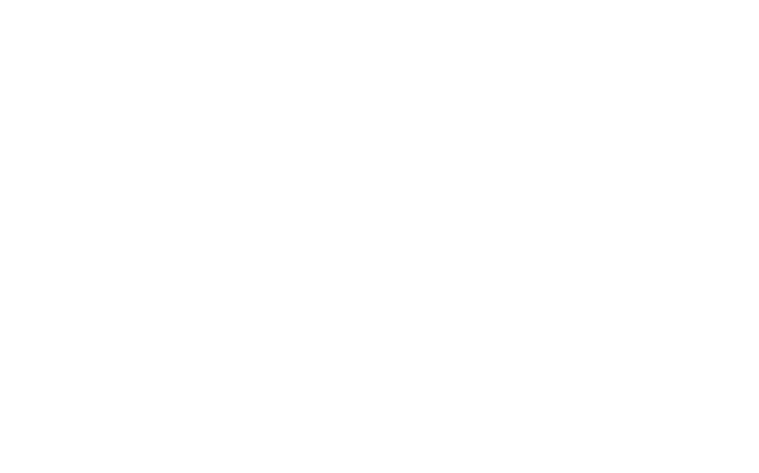
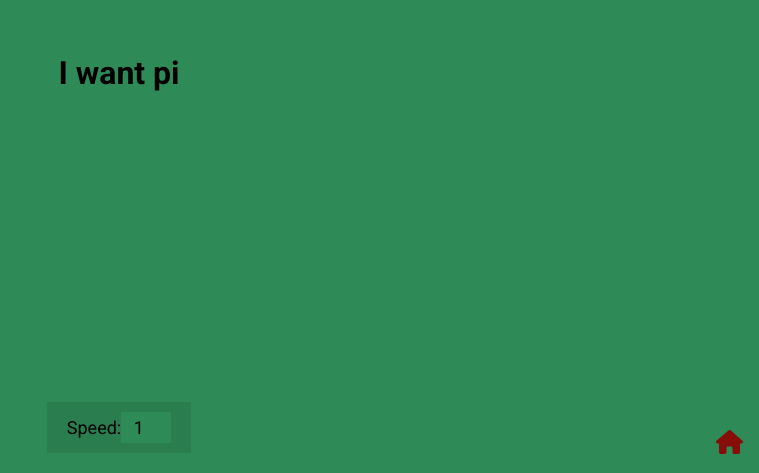
Before and after one commit to lalicia/50_projects_in_50_days, a React (Create React App) app in the folder 0react_50_projects/: page /auto-text-effect in a window 1280 px wide. Before the commit this address had no page. Shown: the part 327-800 px from the top of the page, without its empty margins (521-1280 px from the left). Built offline with nearby package versions, Linux system fonts and the light colour scheme; a web font is replaced by a local one.

Commit message:
completed React conversion Auto Text Effect

```diff
--- a/0react_50_projects/src/assets/projectsdata.js
+++ b/0react_50_projects/src/assets/projectsdata.js
@@ -203,6 +203,13 @@
         description: "Double clicking the image will produce a heart animation and increment the number of likes",
         image: require("../projects/DoubleClickHeart/doubleclickheart.JPG"),
         link: "/double-click-heart"
+    },
+    {
+        id: 30,
+        name: "Auto Text Effect",
+        description: "Text has a typing animation effect and user can alter the speed setting",
+        image: require("../projects/AutoTextEffect/autotexteffect.JPG"),
+        link: "/auto-text-effect"
     }
 
 ]
--- a/0react_50_projects/src/index.js
+++ b/0react_50_projects/src/index.js
@@ -35,6 +35,7 @@
 import ToastNotification from "./projects/ToastNotification/ToastNotification.js";
 import GithubProfiles from "./projects/GithubProfiles/GithubProfiles.js";
 import DoubleClickHeart from "./projects/DoubleClickHeart/DoubleClickHeart.js";
+import AutoTextEffect from "./projects/AutoTextEffect/AutoTextEffect.js";
 
 //import { render } from "react-dom";
 import {
@@ -78,6 +79,7 @@
         <Route path="/toast-notification" element={<ToastNotification />} />
         <Route path="/github-profiles" element={<GithubProfiles />} />
         <Route path="/double-click-heart" element={<DoubleClickHeart />} />
+        <Route path="/auto-text-effect" element={<AutoTextEffect />} />
 
       </Routes>
     </BrowserRouter>
--- /dev/null
+++ b/0react_50_projects/src/projects/AutoTextEffect/AutoTextEffect.css
@@ -0,0 +1,40 @@
+@import url('https://fonts.googleapis.com/css2?family=Roboto:wght@400;700&display=swap');
+/* font-family: 'Roboto', sans-serif; */
+
+.ate-container {
+    background-color: seagreen;
+    font-family: 'Roboto', sans-serif;
+    display: flex;
+    flex-direction: column;
+    align-items: center;
+    justify-content: center;
+    height: 100vh;
+    overflow: hidden;
+    margin: 0;
+}
+
+.ate-text {
+    font-size: 2rem;
+    font-weight: bold;
+}
+
+.ate-speed-div {
+    position: absolute;
+    bottom: 1.25rem;
+    background: rgba(0,0,0,0.1);
+    padding: 0.625rem 1.25rem;
+    font-size: 1.125rem;
+}
+
+.ate-speed-input {
+    width: 3.125rem;
+    padding: 0.3125rem;
+    font-size: 1.125rem;
+    background-color: seagreen;
+    border: none;
+    text-align: center;
+}
+
+.ate-speed-input:focus {
+    outline: none;
+}
--- /dev/null
+++ b/0react_50_projects/src/projects/AutoTextEffect/AutoTextEffect.js
@@ -0,0 +1,52 @@
+import React from "react";
+import {useState, useEffect} from "react";
+
+import "./AutoTextEffect.css";
+import HomeButton from "../../components/HomeButton.js";
+
+const theText = "I want pizza..."
+
+function AutoTextEffect() {
+    const [speed, setSpeed] = useState(300);
+    const [text, setText] = useState("");
+    //to have value show in the input when the user increases/decreases
+    const [inputValue, setInputValue] = useState(1);
+
+    //the typing effect
+    useEffect(() => {
+        const timeout = setTimeout(() => {
+            setText(theText.slice(0, text.length + 1))
+        }, speed)
+
+        return () => clearTimeout(timeout)
+    }, [text, speed])
+
+    //resets the text and makes it start again
+    useEffect(() => {
+        let timeout;
+        if(text === theText) {
+            timeout = setTimeout(() => setText(""), speed * 2)
+        }
+        return () => clearTimeout(timeout);
+    }, [text, speed])
+
+    function handleInput(e) {
+        setSpeed(300 / e.target.value)
+        setInputValue(e.target.value)
+    }
+
+    return (
+        <div className="ate-container">
+            <h1 className="ate-text" id="text">{text}</h1>
+
+            <div className="ate-speed-div">
+                <label htmlFor="speed">Speed:</label>
+                <input type="number" id="speed" className="ate-speed-input" value={inputValue} min="1" max="5" step="1" onInput={handleInput} />
+            </div>
+
+            <HomeButton />
+        </div>
+    )
+}
+
+export default AutoTextEffect;
```
Also changed, not shown: 0react_50_projects/src/projects/AutoTextEffect/autotexteffect.JPG (added).
